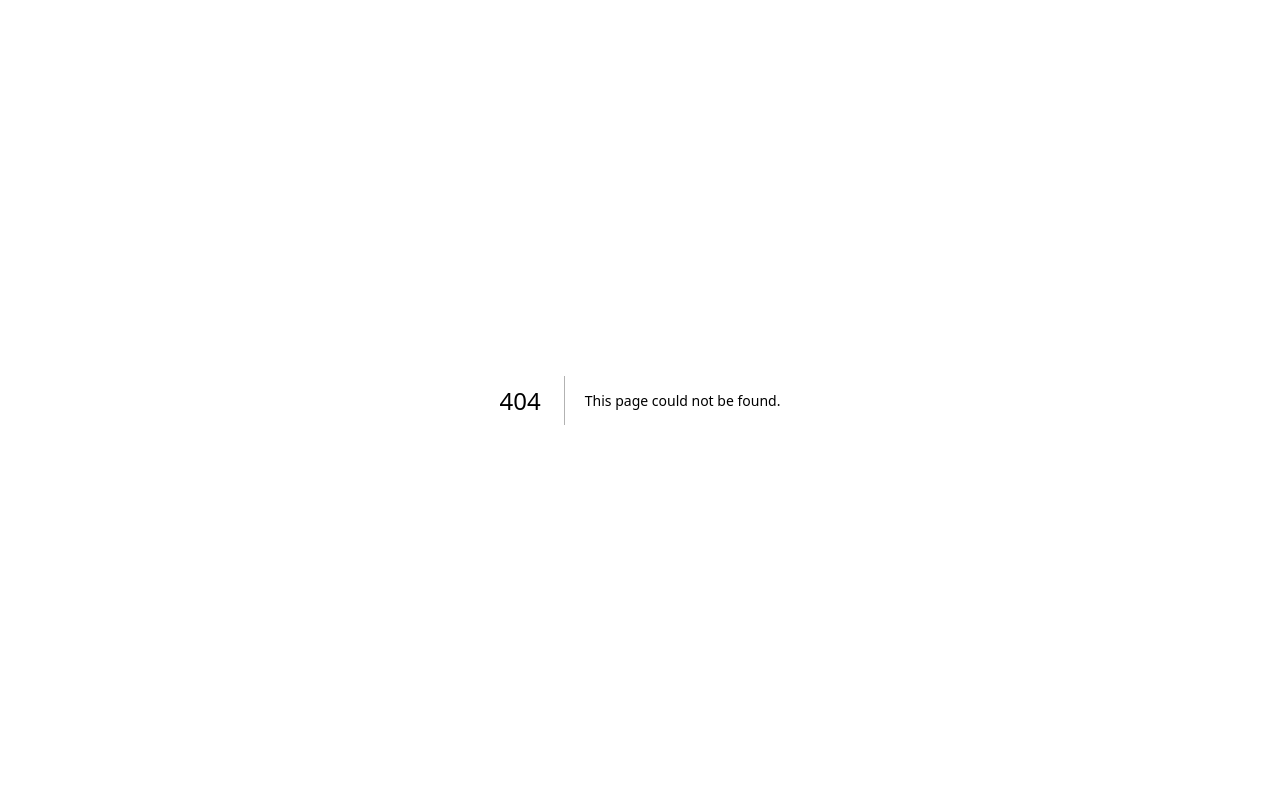
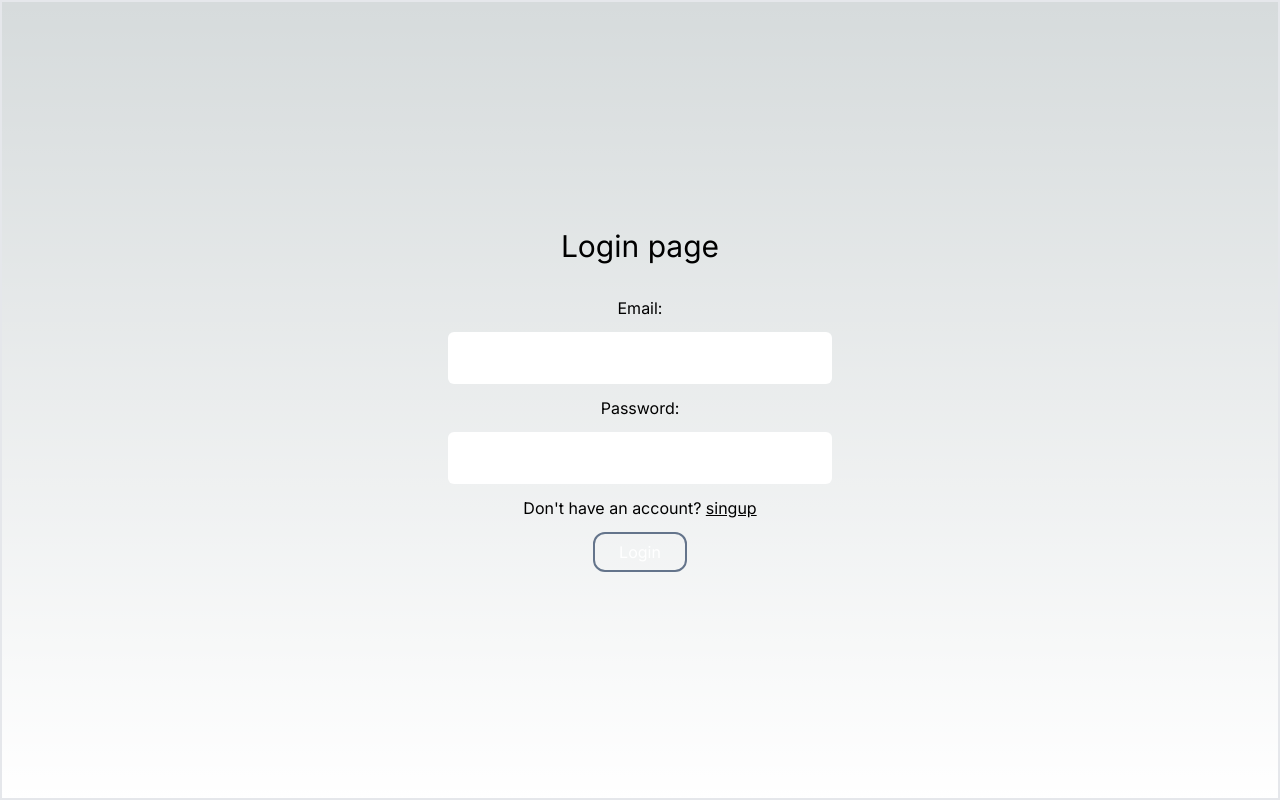
Before and after one commit to CodingAksh/First-Next-js-App, a Next.js app: page /login in a window 1280 px wide. Before the commit this address had no page. Built offline with nearby package versions, Linux system fonts and the light colour scheme.

Commit message:
login and sign up mechanics complete

```diff
--- /dev/null
+++ b/src/app/Api/Users/login/route.ts
@@ -0,0 +1,50 @@
+import connection from "@/dbconfig/dbConnect";
+import User from "@/models/userModel";
+import { NextRequest, NextResponse } from "next/server";
+import bcrypt from 'bcryptjs'
+import jwt from 'jsonwebtoken'
+
+connection()
+
+export async function POST(request: NextRequest) {
+    try {
+        const reqBody = await request.json()
+        const { email, password } = reqBody;
+
+
+        const userExist = await User.findOne({ email })
+
+        if (!userExist) {
+            return NextResponse.json({ message: "User not found" }, { status: 400 });
+
+        }
+
+        //checking hased password
+        const passMatched = await bcrypt.compare(password, userExist.password)
+
+        if (!passMatched) {
+            return NextResponse.json({ message: "Password mismatch" }, { status: 400 });
+        } else {
+
+            //creting the jwt
+
+            const userData = {
+                id: userExist._id,
+                email: userExist.email
+            }
+
+            const token = await jwt.sign(userData, process.env.SECRET_KEY!, {expiresIn: "1d"})
+
+            const response = NextResponse.json({ message: "user Login successfully", success: true, userExist });
+
+            response.cookies.set("token", token, {
+                httpOnly: true
+            });
+            return response;
+        }
+
+
+    } catch (error: any) {
+        return NextResponse.json({ error: error.message }, { status: error.status });
+    }
+}
--- /dev/null
+++ b/src/app/Api/Users/signup/route.ts
@@ -0,0 +1,37 @@
+import connection from "@/dbconfig/dbConnect";
+import User from "@/models/userModel";
+import { NextRequest, NextResponse } from "next/server";
+import bcrypt from 'bcryptjs'
+
+connection()
+
+export async function POST(request: NextRequest) {
+    try {
+        const reqBody = await request.json()
+        const { username, email, password } = reqBody;
+
+        console.log(reqBody)
+
+        //check the user is already registered or not
+
+        const userExist = await User.findOne({ email })
+
+        if (userExist) {
+            return NextResponse.json({ message: "User already exists" }, { status: 400 });
+
+        }
+
+        //hasing the password
+        const salt = await bcrypt.genSalt(10)
+        const hashedPassword = await bcrypt.hash(password, salt)
+
+        const newUser = await User.create({ username, email, password: hashedPassword })
+
+        console.log(newUser)
+
+        return NextResponse.json({ message: "user register successfully", success: true, newUser});
+
+    } catch (error: any) {
+        return NextResponse.json({ error: error.message }, { status: error.status });
+    }
+}
--- a/src/app/globals.css
+++ b/src/app/globals.css
@@ -18,12 +18,9 @@
 
 body {
   color: rgb(var(--foreground-rgb));
-  background: linear-gradient(
-      to bottom,
+  background: linear-gradient(to bottom,
       transparent,
-      rgb(var(--background-end-rgb))
-    )
-    rgb(var(--background-start-rgb));
+      rgb(var(--background-end-rgb))) rgb(var(--background-start-rgb));
 }
 
 @layer utilities {
@@ -31,3 +28,8 @@ body {
     text-wrap: balance;
   }
 }
+
+.inputField {
+
+  @apply w-96 border-none text-lg pt-6 rounded-md text-black
+}
--- /dev/null
+++ b/src/app/login/page.tsx
@@ -0,0 +1,74 @@
+"use client"
+
+import React, { useState } from 'react';
+import Link from 'next/link';
+import { useRouter } from 'next/navigation';
+import axios from 'axios';
+import toast from 'react-hot-toast';
+
+const page = () => {
+  const [user, setUser] = useState({
+    email: '',
+    password: '',
+  });
+
+  const router = useRouter();
+
+  const [loading, setLoading] = useState(false)
+
+  const loginuser = async (e: any) =>{
+    e.preventDefault()
+    try {
+      setLoading(true)
+      const response = await axios.post('/Api/Users/login', user);
+      toast.success("user login successful")
+      console.log(response.data);
+      router.push(`/profile/${response.data.userExist.username}`);
+    } catch (error: any) {
+      console.log(error.message);
+      toast.error(error.message);
+      setLoading(false)
+    }finally {
+      setLoading(false)
+    }
+  }
+
+  return (
+    <div className='min-h-screen flex flex-col space-y-3 justify-center items-center border-2'>
+      <h1 className='text-3xl mb-5'>Login page</h1>
+      <form onSubmit={loginuser} className='flex space-y-3 flex-col justify-center items-center'>
+        <label htmlFor='email'>Email: </label>
+        <input
+          type='email'
+          id='email'
+          className='inputField text-black'
+          value={user.email}
+          onChange={(e) => setUser({ ...user, email: e.target.value })}
+        />
+        <label htmlFor='password'>Password: </label>
+        <input
+          type='password'
+          id='password'
+          className='inputField'
+          value={user.password}
+          onChange={(e) => setUser({ ...user, password: e.target.value })}
+        />
+        <span>
+          Don't have an account?{' '}
+          <Link className='underline' href='/signup'>
+            singup
+          </Link>
+        </span>
+        <button
+          type='submit'
+          disabled={loading}
+          className='px-6 py-1.5 rounded-xl border-2 border-slate-500 text-white text-md'
+        >
+          {loading ? "loading..." : "Login"}
+        </button>
+      </form>
+    </div>
+  );
+};
+
+export default page;
--- /dev/null
+++ b/src/app/profile/[id]/page.tsx
@@ -0,0 +1,13 @@
+"use client"
+
+import React from 'react'
+
+const userProfile = ({params}: any) => {
+  return (
+    <div className='flex justify-center items-center min-h-screen '>
+      <span className='text-4xl'>Profile Page <span className='ml-2 p-2 bg-orange-600 text-black'>{params.id}</span></span>
+    </div>
+  )
+}
+
+export default userProfile
--- /dev/null
+++ b/src/app/profile/page.tsx
@@ -0,0 +1,13 @@
+"use client"
+
+import React from 'react'
+
+const userProfile = () => {
+  return (
+    <div className='flex justify-center items-center min-h-screen '>
+      <span className='text-4xl'>Profile Page</span>
+    </div>
+  )
+}
+
+export default userProfile
--- /dev/null
+++ b/src/app/signup/page.tsx
@@ -0,0 +1,86 @@
+"use client"
+
+import React, { useState } from 'react';
+import Link from 'next/link';
+import { useRouter } from 'next/navigation';
+import axios from 'axios';
+import toast from 'react-hot-toast';
+
+const page = () => {
+
+  const router = useRouter();
+
+  const [user, setUser] = useState({
+    username: '',
+    email: '',
+    password: '',
+  });
+
+  const [loading, setLoading] = useState(false)
+
+  const signUp = async (e: any) => {
+    e.preventDefault()
+
+    try {
+      setLoading(true)
+      const response = await axios.post('/Api/Users/signup', user)
+      console.log(response)
+
+      toast.success('Successfully registered!')
+      router.push('/login')
+
+    } catch (error: any) {
+      console.log("signUp error: ", error.message)
+      toast.error(error.message)
+    } finally {
+      setLoading(false)
+    }
+  }
+
+  return (
+    <div className='min-h-screen flex flex-col space-y-3 justify-center items-center border-2'>
+      <h1 className='text-3xl mb-5'>Sign up page</h1>
+      <form onSubmit={signUp} className='flex space-y-3 flex-col justify-center items-center'>
+        <label htmlFor='username'>Username: </label>
+        <input
+          type='text'
+          id='username'
+          className='inputField'
+          value={user.username}
+          onChange={(e) => setUser({ ...user, username: e.target.value })}
+        />
+        <label htmlFor='email'>Email: </label>
+        <input
+          type='email'
+          id='email'
+          className='inputField text-black'
+          value={user.email}
+          onChange={(e) => setUser({ ...user, email: e.target.value })}
+        />
+        <label htmlFor='password'>Password: </label>
+        <input
+          type='password'
+          id='password'
+          className='inputField'
+          value={user.password}
+          onChange={(e) => setUser({ ...user, password: e.target.value })}
+        />
+        <span>
+          Already have an account?{' '}
+          <Link className='underline' href='/login'>
+            login
+          </Link>
+        </span>
+        <button
+          type='submit'
+          disabled={loading}
+          className='px-6 py-1.5 rounded-xl border-2 border-slate-500 text-white text-md'
+        >
+          {loading ? "Loading..." : "Sign up"}
+        </button>
+      </form>
+    </div>
+  );
+};
+
+export default page;
--- /dev/null
+++ b/src/dbconfig/dbConnect.ts
@@ -0,0 +1,22 @@
+import mongoose from "mongoose";
+
+const connection = async () => {
+    try {
+        await mongoose.connect(process.env.MONGO_URI!);
+        const connected = mongoose.connection;
+
+        connected.on('connection', () => {
+            console.log("connected to MongoDB");
+        });
+
+        connected.on('error', (err) => {
+            console.log("there is some error while connecting: " + err.message);
+            process.exit();
+        });
+    } catch (error) {
+        console.log("something went wrong");
+        console.log(error);
+    }
+};
+
+export default connection;
--- /dev/null
+++ b/src/models/userModel.js
@@ -0,0 +1,35 @@
+import mongoose from 'mongoose'
+
+const userSchema = new mongoose.Schema({
+    username: {
+        required: true,
+        type: String,
+    },
+    email:{
+        required: [true, "please enter some email address"],
+        type: String,
+        unique: true,
+    },
+    password: {
+        required: [true, "please enter some password"],
+        type: String,
+        minlength: 8,
+    },
+    role:{
+        isVerified: true,
+        type: Boolean,
+        default: false,
+    },
+    isAdmin:{
+        type: Boolean,
+        default: false,
+    },
+    forgetPasswordToken: String,
+    forgetPasswordTokenExpiry: Date,
+    verifyToken: String,
+    verifyTokenExpiry: Date,
+})
+
+const User =  mongoose.models.users || mongoose.model("users", userSchema)
+
+export default User;
```
Also changed, not shown: package.json (+12 -4 lines), 2 other files (tests, documents, lock files or other folders).
